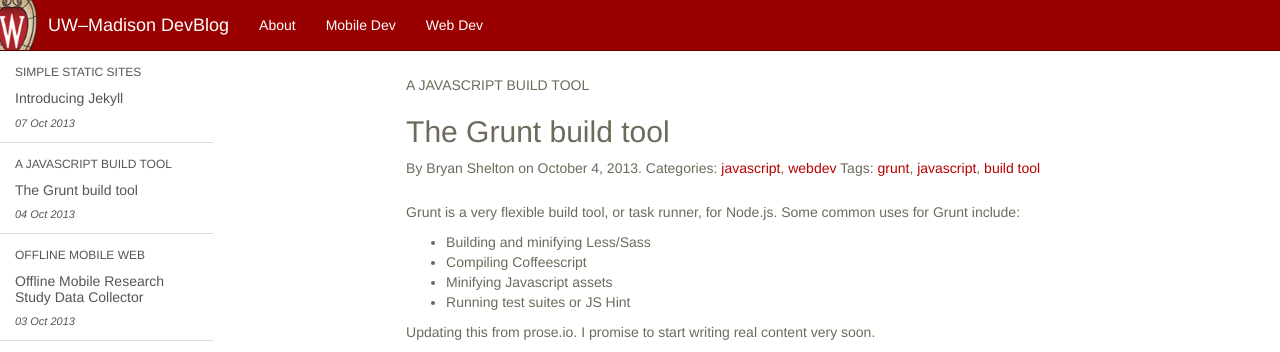
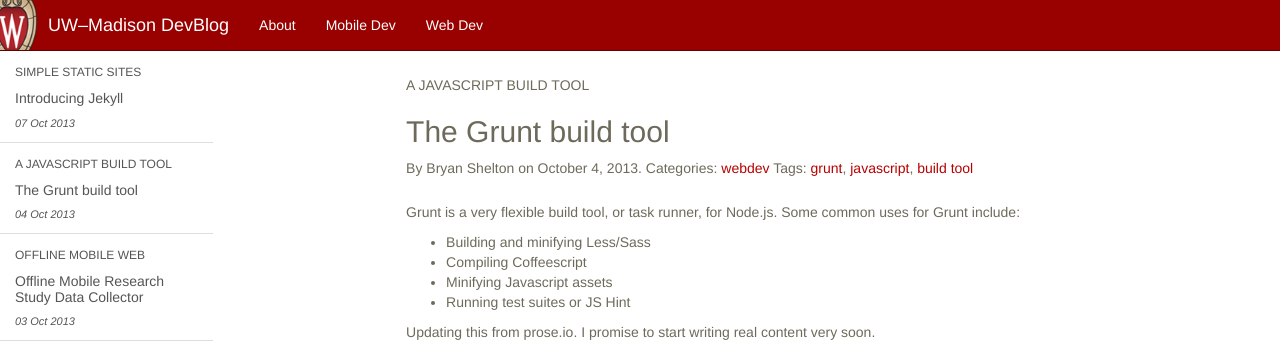
Before and after one commit to UWMadisonUcomm/devblog, a Jekyll site: the page built from _posts/2013-10-4-grunt-build-tool.markdown, in a window 1280 px wide and 1243 px high. Shown: the top 352 px of the window. Built offline with Jekyll 4.4.1, drawn with Linux system fonts in a browser that asks for light colours; Markdown is read by kramdown in place of the engine named in the settings.

Commit message:
Updated 2013-10-4-grunt-build-tool.markdown

```diff
--- a/_posts/2013-10-4-grunt-build-tool.markdown
+++ b/_posts/2013-10-4-grunt-build-tool.markdown
@@ -3,7 +3,6 @@
 title: The Grunt build tool
 author: Bryan Shelton
 categories:
-  - javascript
   - webdev
 tags:
   - grunt
```
